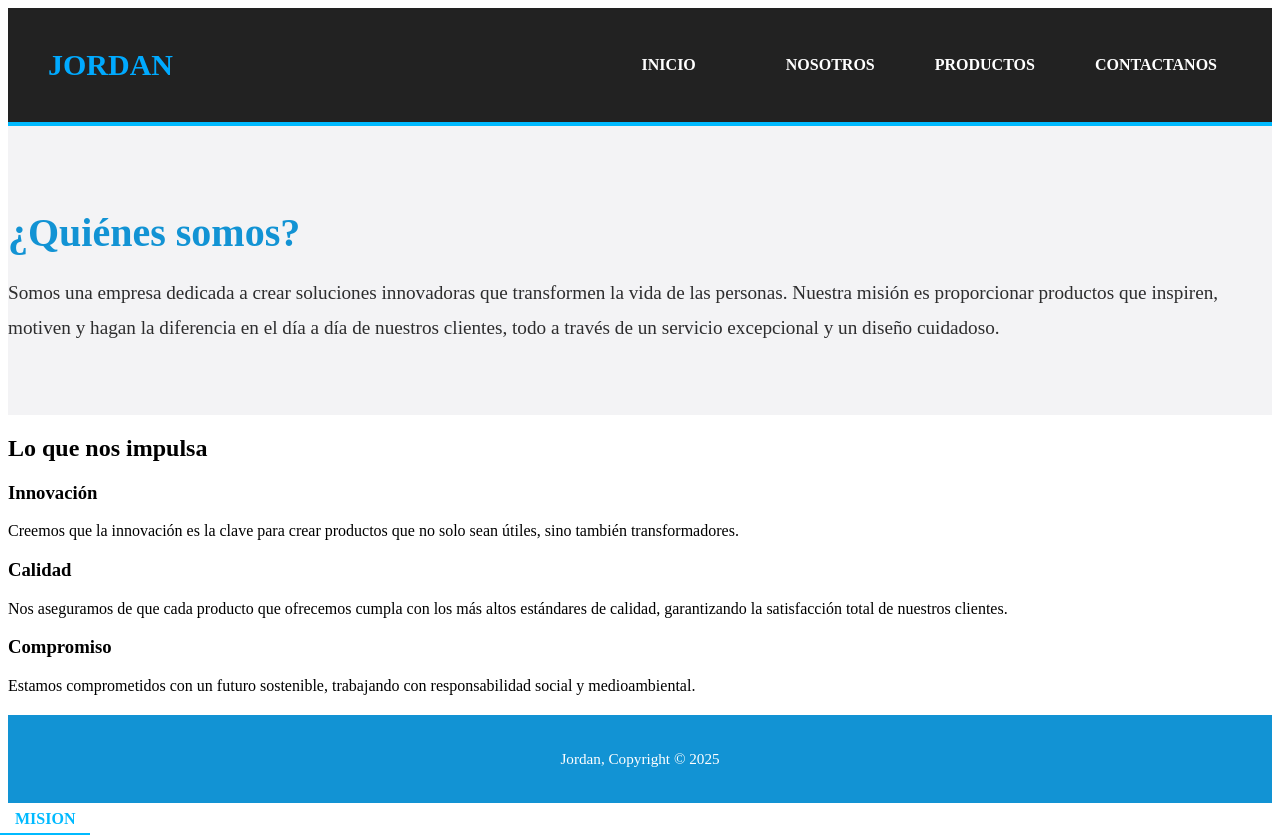
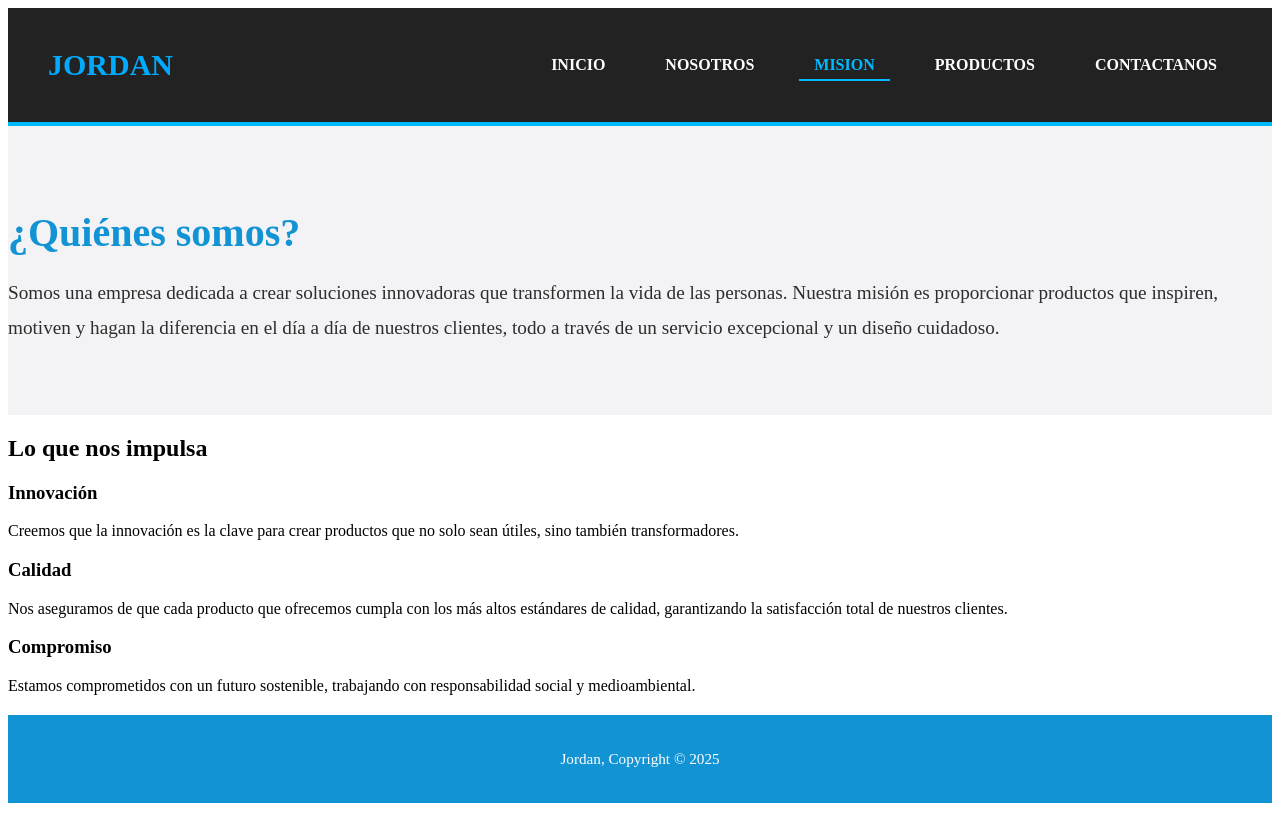
Before and after one commit to camila975/Jordan, a plain HTML site: page Mision.html in a window 1280 px wide. After the commit the page ends 811 px from the top, so only its background shows below. Drawn offline with Linux system fonts and the light colour scheme.

Commit message:
Update Mision.html

```diff
--- a/Mision.html
+++ b/Mision.html
@@ -12,14 +12,8 @@
         <nav class="menu">
           <ul>
             <li><a href="index.html">INICIO</a></li>
-            <li>
                 <li><a href="nosotros.html">NOSOTROS</a></li>
-                <ul class="submenu">
                     <li><a href="Mision.html"class="activo">MISION</a></li>
-                    <li><a href="Vision.html">VISION</a></li>
-                    <li><a href="valores.html">VALORES</a></li>
-                </ul>
-            </li>
             <li><a href="productos.html">PRODUCTOS</a></li>
             <li><a href="contacto.html">CONTACTANOS</a></li>
           </ul>
```
